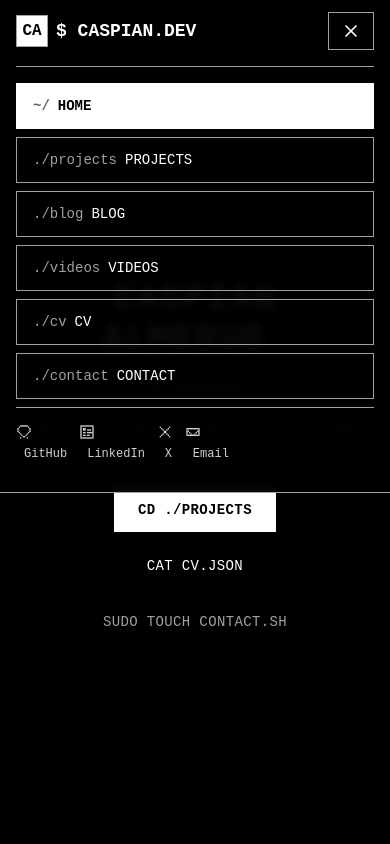
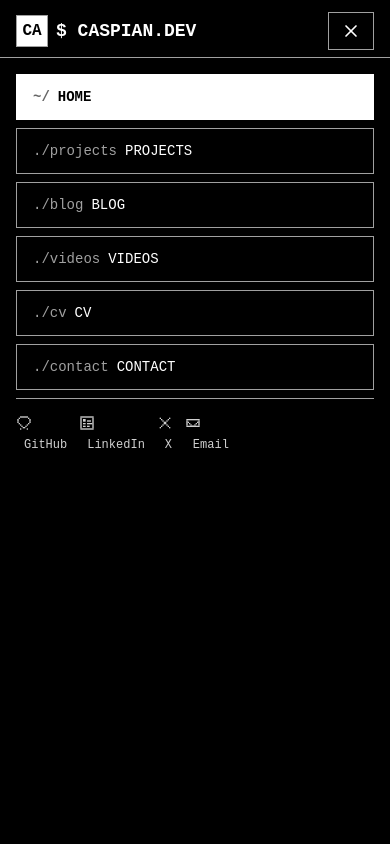
Before and after one commit to casalm26/newPortfolio, a Next.js app: page / in a window 390 px wide. Both pictures are taken after a click on the button "Open menu". Shown: the top 844 px of the page. Built offline with nearby package versions, Linux system fonts and the light colour scheme.

Commit message:
fix av mobilmenyn!

```diff
--- a/components/shared/Header.tsx
+++ b/components/shared/Header.tsx
@@ -1,6 +1,7 @@
 "use client";
 
-import { useState } from "react";
+import { useEffect, useState } from "react";
+import { createPortal } from "react-dom";
 import SocialLinks from "@/components/shared/SocialLinks";
 import Link from "next/link";
 import { usePathname } from "next/navigation";
@@ -10,6 +11,13 @@ import { cn } from "@/lib/utils";
 const Header = ({ className }: { className?: string }) => {
   const [isOpen, setIsOpen] = useState(false);
   const pathname = usePathname();
+
+  useEffect(() => {
+    document.body.style.overflow = isOpen ? "hidden" : "";
+    return () => {
+      document.body.style.overflow = "";
+    };
+  }, [isOpen]);
 
   const navItems = [
     { href: "/", label: "HOME", prefix: "~/" },
@@ -28,6 +36,7 @@ const Header = ({ className }: { className?: string }) => {
   };
 
   return (
+    <>
       <header
         className={cn(
           "fixed top-0 left-0 right-0 z-50 bg-black/95 backdrop-blur-sm border-b border-terminal-400",
@@ -93,11 +102,14 @@ const Header = ({ className }: { className?: string }) => {
               {isOpen ? <X size={20} /> : <Menu size={20} />}
             </button>
           </div>
+        </div>
+      </header>
 
-        {/* Mobile Navigation */}
-        {isOpen && (
-          <nav className="md:hidden mt-4 pb-4 border-t border-terminal-400 pt-4">
-            <div className="flex flex-col space-y-2">
+      {/* Mobile Navigation - portaled to body to escape parent stacking contexts */}
+      {isOpen &&
+        createPortal(
+          <nav className="md:hidden fixed inset-x-0 top-[57px] bottom-0 bg-black border-t border-terminal-400 overflow-y-auto z-50">
+            <div className="flex flex-col space-y-2 p-4">
               {navItems.map((item) => (
                 <Link
                   key={item.href}
@@ -127,10 +139,10 @@ const Header = ({ className }: { className?: string }) => {
                 <SocialLinks variant="inline" showLabels={true} size={16} />
               </div>
             </div>
-          </nav>
+          </nav>,
+          document.body,
         )}
-      </div>
-    </header>
+    </>
   );
 };
 
```
Lines whose indentation alone changed are shown as unchanged.
